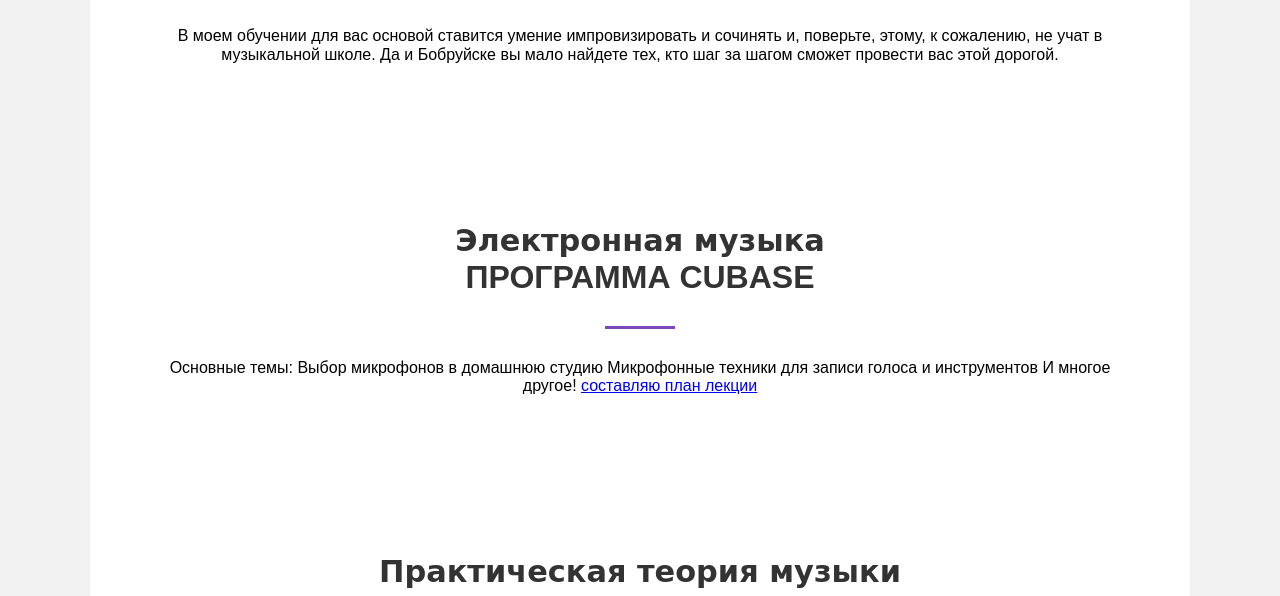
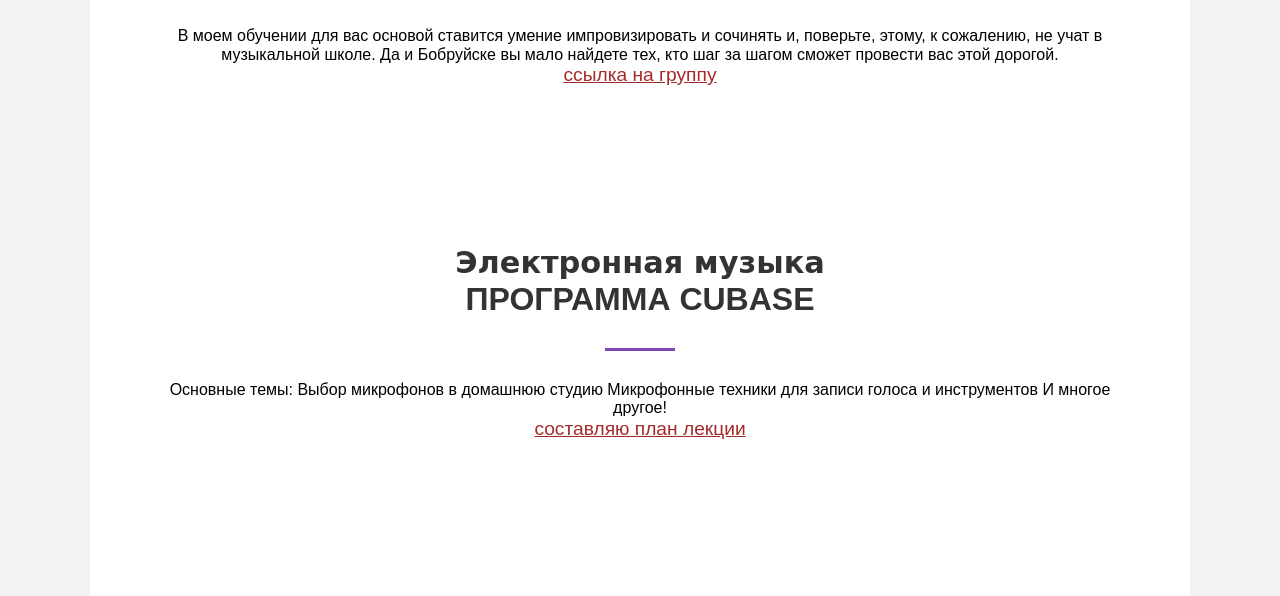
Before and after one commit to andreychernetsky/gitaramania, a website: page app/index.html in a window 1280 px wide. Shown: the part 686-1282 px from the top of the page. Drawn offline with nearby package versions, Linux system fonts and the light colour scheme; files whose address does not match are found by name.

Commit message:
Silca for grop

```diff
--- a/app/index.html
+++ b/app/index.html
@@ -82,7 +82,10 @@
 						<h2 class="section__title">от а до я</h2>
 						<p>
 							В моем обучении для вас основой ставится умение импровизировать и сочинять и, поверьте, этому, к сожалению, не учат в музыкальной школе. Да и Бобруйске вы мало найдете
-							тех, кто шаг за шагом сможет провести вас этой дорогой.</p>
+							тех, кто шаг за шагом сможет провести вас этой дорогой.
+							<a class ="section__link" href="https://vk.com/club189091276">ссылка на группу </a>
+						</p>
+
 					</div>
 				</div>
 
@@ -100,7 +103,7 @@
 							Выбор микрофонов в домашнюю студию
 							Микрофонные техники для записи голоса и инструментов
 							И многое другое!
-							<a href="https://vk.com/@459488160-programma-kursa" targer="_blank">составляю план лекции</a>
+							<a class ="section__link" href="https://vk.com/@459488160-programma-kursa" targer="_blank">составляю план лекции</a>
 						</p>
 					</div>
 				</div>
--- a/app/scss/blocks/_section.scss
+++ b/app/scss/blocks/_section.scss
@@ -29,4 +29,9 @@
     font-size: 15px;
     color: #999;
   }
+  .section__link {
+    display: block;
+    font-size: 1.2em;
+    color:brown;
+  }
 }
--- a/app/scss/blocks/_topButton.scss
+++ b/app/scss/blocks/_topButton.scss
@@ -7,7 +7,7 @@
   height: 40px;
   text-align: center;
   line-height: 30px;
-  background:#BA4887;
+  background: #ff55ff;
   opacity: 0.3;
   color: #444;
   cursor: pointer;
@@ -16,7 +16,7 @@
 }
 
 .topButton:hover {
-  background: green;
+  background: #3f51b5;
   opacity: 1;
 }
 
```
Also changed, not shown: app/css/style.min.css.
